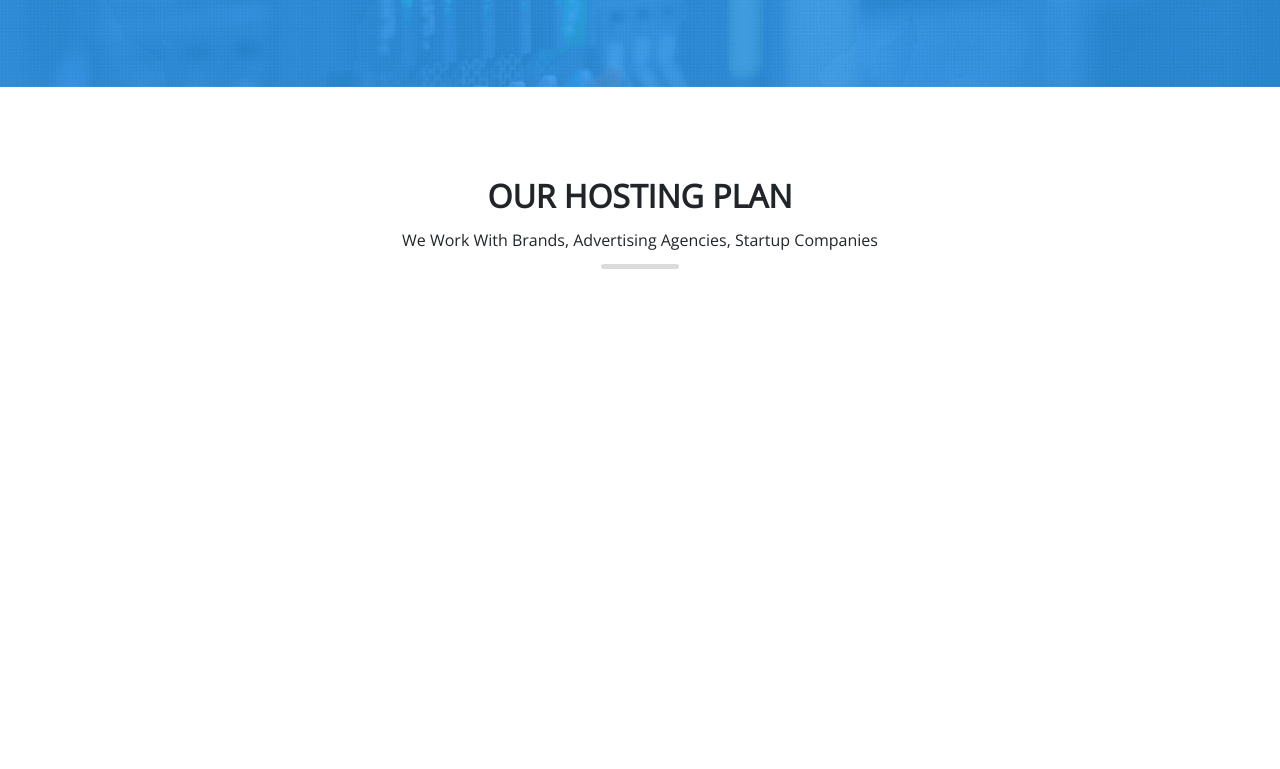
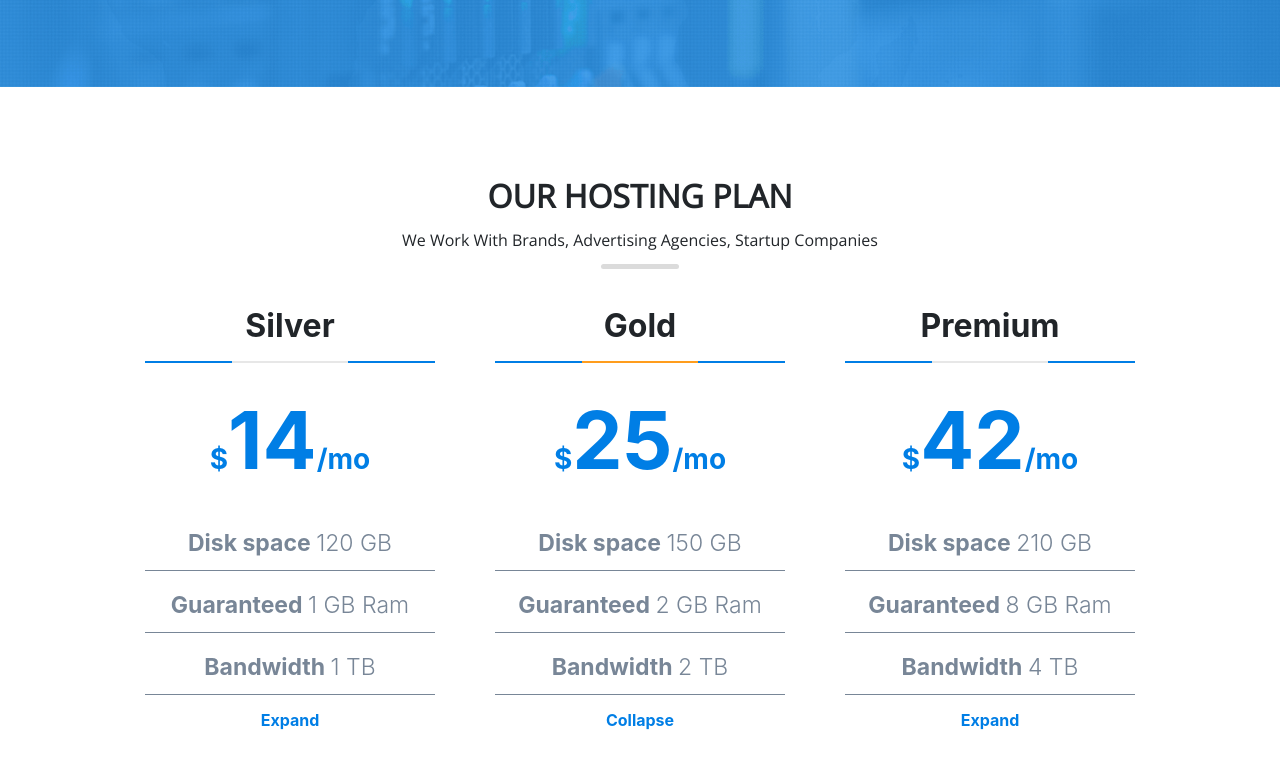
Before and after one commit to jakubgranos/NeedHosting, a website: page docs/index.html in a window 1280 px wide. Shown: the part 2081-2850 px from the top of the page. Before the commit the page ends 2350 px from the top, so only its background shows below. Drawn offline with nearby package versions, Linux system fonts and the light colour scheme.

Commit message:
dodanie elementow do page-premium

```diff
--- a/docs/index.html
+++ b/docs/index.html
@@ -164,7 +164,42 @@
 					<h2>our hosting plan</h2>
 					<p>We Work With Brands, Advertising Agencies, Startup Companies</p>
 				</div>
-				<div class="project-border"></div>
+				<div class="project-border">
+				</div>
+
+				<div class="premium-wrapper">
+		      <div class="premium-columns">
+		      	<h2>Silver</h2>
+		      	<div class="premium-border">
+		      		<div class="premium-border-silver"></div>
+		      	</div>
+		      	<p>$<span>14</span>/mo</p>
+		      	<p>Disk space <span>120 GB</span></p>
+		      	<p>Guaranteed <span>1 GB Ram</span></p>
+		      	<p>Bandwidth <span>1 TB</span></p>
+		      	<h5>Expand</h5>
+		      </div><div class="premium-columns">
+		      	<h2>Gold</h2>
+		      	<div class="premium-border">
+		      		<div class="premium-border-gold"></div>
+		      	</div>
+		      	<p>$<span>25</span>/mo</p>
+		      	<p>Disk space <span>150 GB</span></p>
+		      	<p>Guaranteed <span>2 GB Ram</span></p>
+		      	<p>Bandwidth <span>2 TB</span></p>
+		      	<h5>Collapse</h5>
+		      </div><div class="premium-columns">
+		      	<h2>Premium</h2>
+		      	<div class="premium-border">
+		      		<div class="premium-border-platinium"></div>
+		      	</div>
+		      	<p>$<span>42</span>/mo</p>
+		      	<p>Disk space <span>210 GB</span></p>
+		      	<p>Guaranteed <span>8 GB Ram</span></p>
+		      	<p>Bandwidth <span>4 TB</span></p>
+		      	<h5>Expand</h5>
+		      </div>
+				</div>
 			</div>
 		</section>
 	</main>
--- a/src/assets/scss/helpers/colors.scss
+++ b/src/assets/scss/helpers/colors.scss
@@ -9,3 +9,14 @@
  $color-anakiwa: #88C9FF;
  $color-black: black;
  $color-oslo: #91989d;
+ $color-azure: #007EE5;
+ $color-Tree-Poppy:#FF9D1D;
+ $color-Pine-Glade: #BED194;
+ $color-gallery: #F0F0F0;
+ $color-merkury: #E7E7E7;
+ $color-silver: Silver;
+ $color-woodsmoke: #18191A;
+ $color-silver-chalice: #A2A2A2;
+ $color-Tea-Blue: #053C6B;
+ $color-alto: #dbdbdb;
+ $color-slate-gray: #788697;
--- a/src/assets/scss/helpers/header-style.scss
+++ b/src/assets/scss/helpers/header-style.scss
@@ -22,5 +22,5 @@
 	border-radius: 20px;
 	width: 78px;
 	height: 5px;
-	background-color: #dbdbdb;
+	background-color: $color-alto;
 }
--- a/src/assets/scss/modules/about/about.scss
+++ b/src/assets/scss/modules/about/about.scss
@@ -57,20 +57,20 @@
     left: -28px;
     padding: 10px;
     background: $color-white;
-    border: 1px solid #cccccc;
+    border: 1px solid $color-silver;
     -webkit-transform: rotate(180deg);
 		transform: rotate(45deg);
 
 		& i {
 			transform: rotate(-42deg);
-			color: #007ee5;
+			color: $color-azure;
 			font-size: 25px;
 		}
 	}
 
 	& h4 {
 		margin: 0 0 8px 0;
-		color: #18191a;
+		color: $color-woodsmoke;
 		font-family: "Open Sans";
 		font-size: 14px;
 		font-weight: 700;
@@ -78,12 +78,12 @@
 	}
 
 	& p {
-		color: #a2a2a2;
+		color: $color-silver-chalice;
 		font-size: 13px;
 	}
 }
 .about-support-elements{
-	border: 1px solid #cccccc;
+	border: 1px solid $color-silver;
 	width: 250px;
 	height: auto;
 	padding: 50px 30px 50px 30px;
--- a/src/assets/scss/modules/header/header.scss
+++ b/src/assets/scss/modules/header/header.scss
@@ -48,7 +48,7 @@
   	z-index: 1;
   	top: 0;
 		left: 0;
-  	background-color: #053c6bfa;
+  	background-color: $color-Tea-Blue;
   	overflow: hidden;
 		opacity: 0;
 		visibility: hidden;
@@ -64,7 +64,7 @@
   	z-index: 1;
   	top: 0;
 		left: 0;
-  	background-color: #053c6bfa;
+  	background-color: $color-Tea-Blue;
   	overflow: hidden;
 		visibility: visible;
 		opacity: 1;
@@ -84,7 +84,7 @@
 	top: 20px;
 	right: 20px;
 	font-size: 25px;
-	background: #053c6bfa;
+	background-color: $color-Tea-Blue;
 	border-radius: 40px;
 	padding: 5px 10px 5px 10px;
 	@include media('>=lg') {
@@ -102,7 +102,7 @@
 		width: 100%;
 		z-index: 10;
 		margin: 0 auto;
-		background-color: #053c6bfa;
+  	background-color: $color-Tea-Blue;
 	}
 }
 .header-navigation, .sticky {
@@ -110,6 +110,6 @@
 }
 .containerAbs {
 	@include media('>=lg') {
-	position: absolute;
+		position: absolute;
 	}
 }
--- a/src/assets/scss/modules/premium/page-premium.scss
+++ b/src/assets/scss/modules/premium/page-premium.scss
@@ -1,3 +1,70 @@
 .page-premium {
 	text-align: center;
 }
+.premium-wrapper {
+	display: flex;
+	justify-content: center;
+	flex-direction: row;
+	flex-wrap: wrap;
+}
+.premium-columns {
+	display: flex;
+	flex-direction: column;
+	justify-content: space-around;
+	padding: 30px;
+	width: 350px;
+	height: 500px;
+	background-color:$color-white;
+	transition: 0.4s all;
+
+	&:hover{
+		background-color:	$color-gallery;
+		transition: 0.4s all;
+	}
+
+	& p:nth-child(3) {
+		font-size: 28px;
+		color: $color-azure;
+		border-bottom: none;
+
+		& span {
+			font-size: 80px;
+			color: $color-azure;
+			font-weight: bold;
+		}
+	}
+
+	& p {
+		color: $color-slate-gray;
+		font-size: 23px;
+		font-weight: bolder;
+		border-bottom: 1px solid $color-slate-gray;
+		padding: 0 0 10px;
+		& span {
+			font-weight: 300;
+		}
+	}
+
+	& h5 {
+		color: $color-azure;
+		font-size: 16px;
+	}
+}
+.premium-border {
+	background: $color-azure;
+	height: 2px;
+
+	&-silver, &-gold, &-platinium {
+		width: 40%;
+		margin: 0 auto;
+	}
+	&-silver {
+		border-bottom: 2px solid  $color-merkury;
+	}
+	&-gold {
+		border-bottom: 2px solid  #ff9d1d;
+	}
+	&-platinium {
+		border-bottom: 2px solid  $color-merkury;
+	}
+}
```
Also changed, not shown: src/markup/modules/premium/page-premium-carousel.html (added, +42 -0 lines), src/markup/modules/premium/page-premium.html (+10 -8 lines), src/markup/pages/index.html (+1 -1 lines), docs/assets/css/main.css, src/markup/modules/hero/page-hero.html (indentation only). Lines whose indentation alone changed are shown as unchanged.
